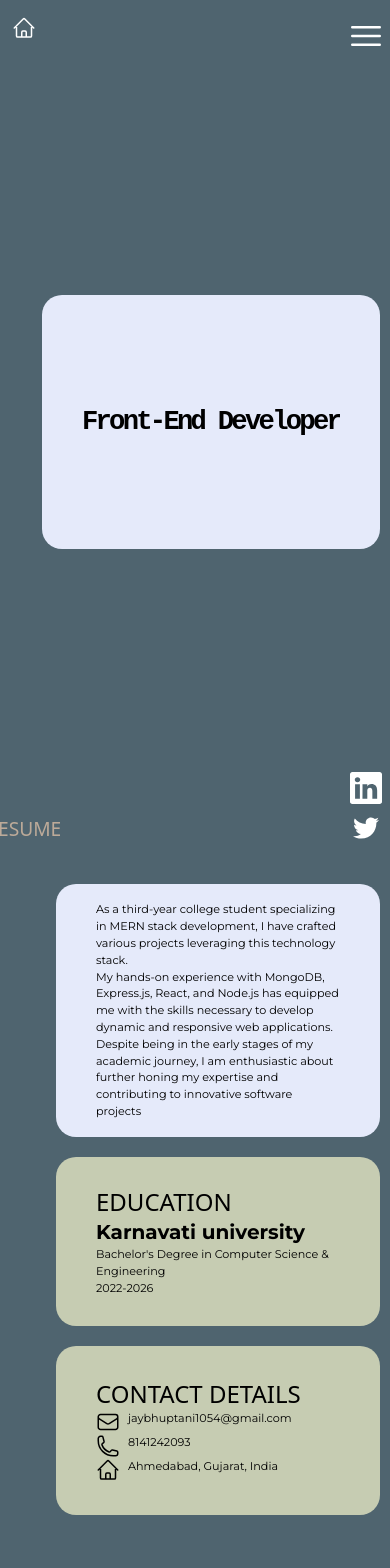
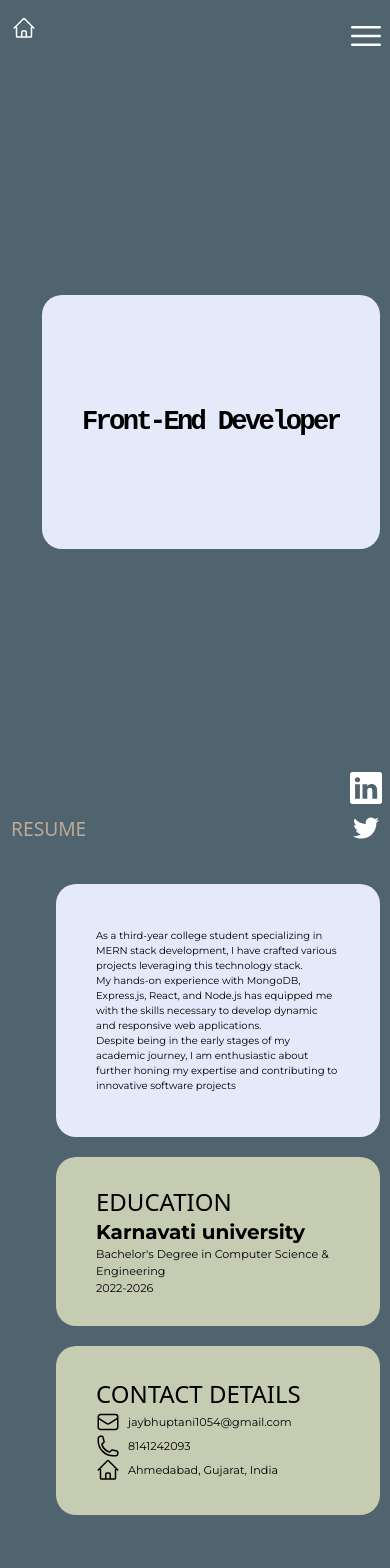
Before and after one commit to jaybhuptani10/Portfolio, a React (Vite) app: page / in a window 390 px wide. Shown: the top 1568 px of the page. Built offline with nearby package versions, Linux system fonts and the light colour scheme; a web font is replaced by a local one.

Commit message:
added new changes for styling responsiveness

```diff
--- a/src/components/home/Left.jsx
+++ b/src/components/home/Left.jsx
@@ -34,9 +34,9 @@ const Left = () => {
         initial="hidden"
         animate="visible"
         transition={{ ease: "easeOut", duration: 2, delay: 0.5 }}
-        className="cursor-pointer"
+        className="cursor-pointer "
       >
-        <a href={Resume} download="Jay Resume.pdf">
+        <a className="Resume" href={Resume} download="Jay Resume.pdf">
           RESUME
         </a>
       </motion.h2>
--- a/src/components/home/Pages/Card.jsx
+++ b/src/components/home/Pages/Card.jsx
@@ -14,7 +14,7 @@ const Card = ({ project }) => {
   }
 
   return (
-    <div className="flip-card" onClick={handleFlip}>
+    <div className="flip-card w-[100%] " onClick={handleFlip}>
       <motion.div
         className="flip-card-inner w-[100%] h-[100%]"
         initial={false}
--- a/src/components/home/Pages/Page2.jsx
+++ b/src/components/home/Pages/Page2.jsx
@@ -4,17 +4,17 @@ const Page2 = () => {
   return (
     <div className="p-10  flex-col sm:flex-row flex  gap-5">
       <div className="Profile-div-1  flex p-10 items-center justify-center flex-col">
-        <p className="texts text-left w-90">
+        <p className=" text-r text-left w-90">
           As a third-year college student specializing in MERN stack
           development, I have crafted various projects leveraging this
           technology stack.
         </p>
-        <p className="texts text-left w-90">
+        <p className=" text-r text-left w-90">
           My hands-on experience with MongoDB, Express.js, React, and Node.js
           has equipped me with the skills necessary to develop dynamic and
           responsive web applications.
         </p>
-        <p className="texts text-left w-90">
+        <p className=" text-r text-left w-90">
           Despite being in the early stages of my academic journey, I am
           enthusiastic about further honing my expertise and contributing to
           innovative software projects
@@ -31,7 +31,7 @@ const Page2 = () => {
         </div>
         <div className="boxes flex flex-col p-10 justify-center">
           <h2 className="text-2xl texts">CONTACT DETAILS</h2>
-          <p className="flex gap-2 texts">
+          <p className="flex items-center gap-2 texts">
             <svg
               xmlns="http://www.w3.org/2000/svg"
               fill="none"
@@ -48,7 +48,7 @@ const Page2 = () => {
             </svg>
             jaybhuptani1054@gmail.com
           </p>
-          <p className="flex gap-2 texts">
+          <p className="flex items-center gap-2 texts">
             <svg
               xmlns="http://www.w3.org/2000/svg"
               fill="none"
@@ -65,7 +65,7 @@ const Page2 = () => {
             </svg>
             8141242093
           </p>
-          <p className="flex gap-2 texts">
+          <p className="flex items-center gap-2 texts">
             <svg
               xmlns="http://www.w3.org/2000/svg"
               fill="none"
--- a/src/components/home/Pages/Page4.jsx
+++ b/src/components/home/Pages/Page4.jsx
@@ -27,8 +27,8 @@ const Page4 = () => {
       </div>
       <div className="flex flex-col gap-2 ">
         <div className="mt-20 px-10 sm:px-40 gap-3 flex sm:gap-10">
-          <div className="text-left flex  sm:gap-10 items-center">
-            <h1 className="sm:w-20">DATA SCIENCE INTERN</h1>
+          <div className="text-left flex   sm:gap-10 items-center">
+            <h1 className="w-20">DATA SCIENCE INTERN</h1>
             <div className="liti"></div>
           </div>
 
@@ -54,7 +54,7 @@ const Page4 = () => {
           </div>
         </div>
         <div className="mt-20 mb-10 px-10 sm:px-40 gap-3 flex sm:gap-10">
-          <div className="text-left flex  sm:gap-10 items-center">
+          <div className="text-left flex gap-2  sm:gap-10 items-center">
             <h1 className="w-20">FRONT-END DEVELOPER</h1>
             <div className="liti"></div>
           </div>
--- a/src/components/home/home.css
+++ b/src/components/home/home.css
@@ -66,6 +66,12 @@
     color: #000000;
 
 }
+.text-r{
+    font-size: clamp(10px, 1.2vw, 2rem);
+    color: #000000;
+
+}
+
 .skill{
     z-index: 11;
     height: 2.5vh;
@@ -158,6 +164,7 @@
 
 }
 .carousel-container {
+    z-index:21;
     width: 80%;
     margin: 0 auto;
     padding: 20px;
@@ -167,13 +174,9 @@
     display: flex;
     justify-content: center;
     align-items: center;
-    padding: 10px;
+    padding: 0 15px;
   }
-  .carousel-container {
-    width: 80%;
-    margin: 0 auto;
-    padding: 20px;
-  }
+
   .flip-card {
     width: 300px;
     height: 400px;
@@ -193,6 +196,20 @@ h3{
 }
 
 @media screen and (max-width: 500px){
+
+    .carousel-container{
+
+
+        margin: 0 20px;
+
+    }
+    .Resume{
+
+        padding-left: 50px;
+    }
+    .slick-slide {
+        padding: 0 5px ;
+    }
     .job-pic{
 
         margin-top: 20px;
```
